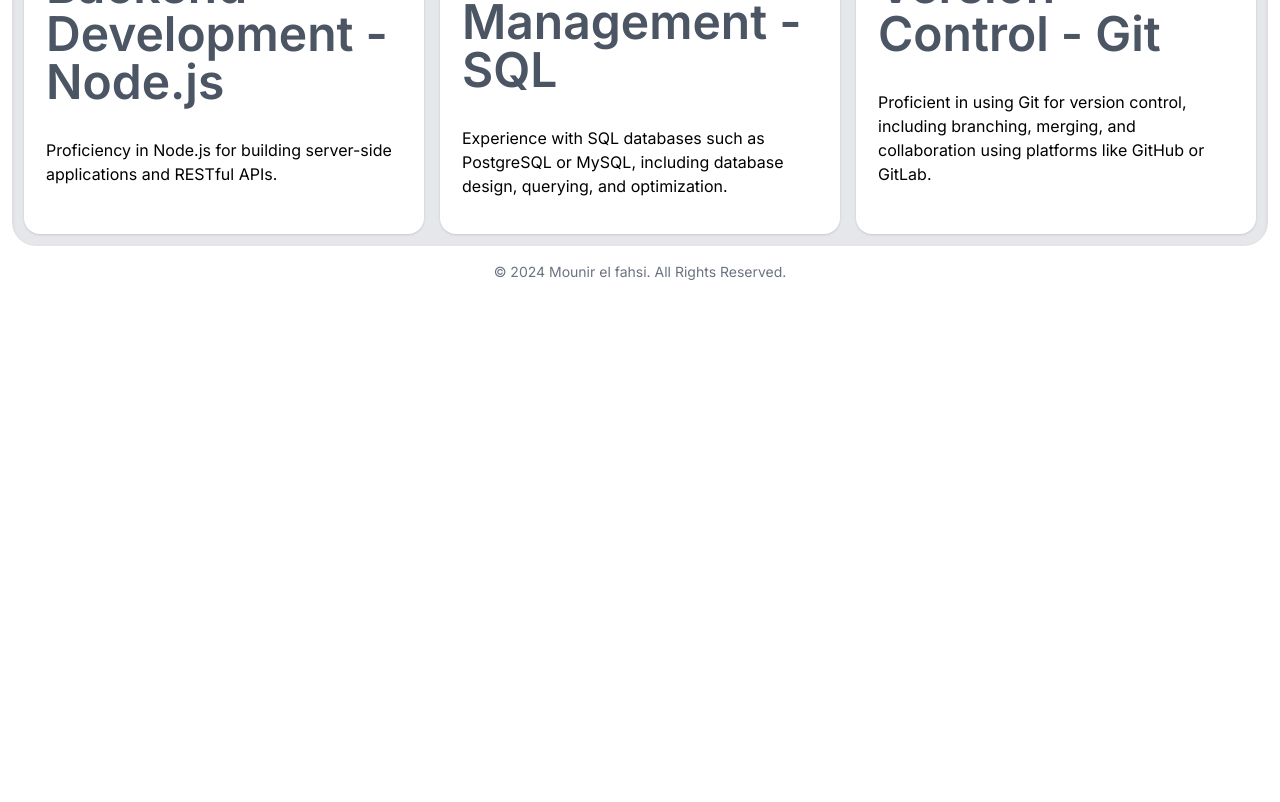
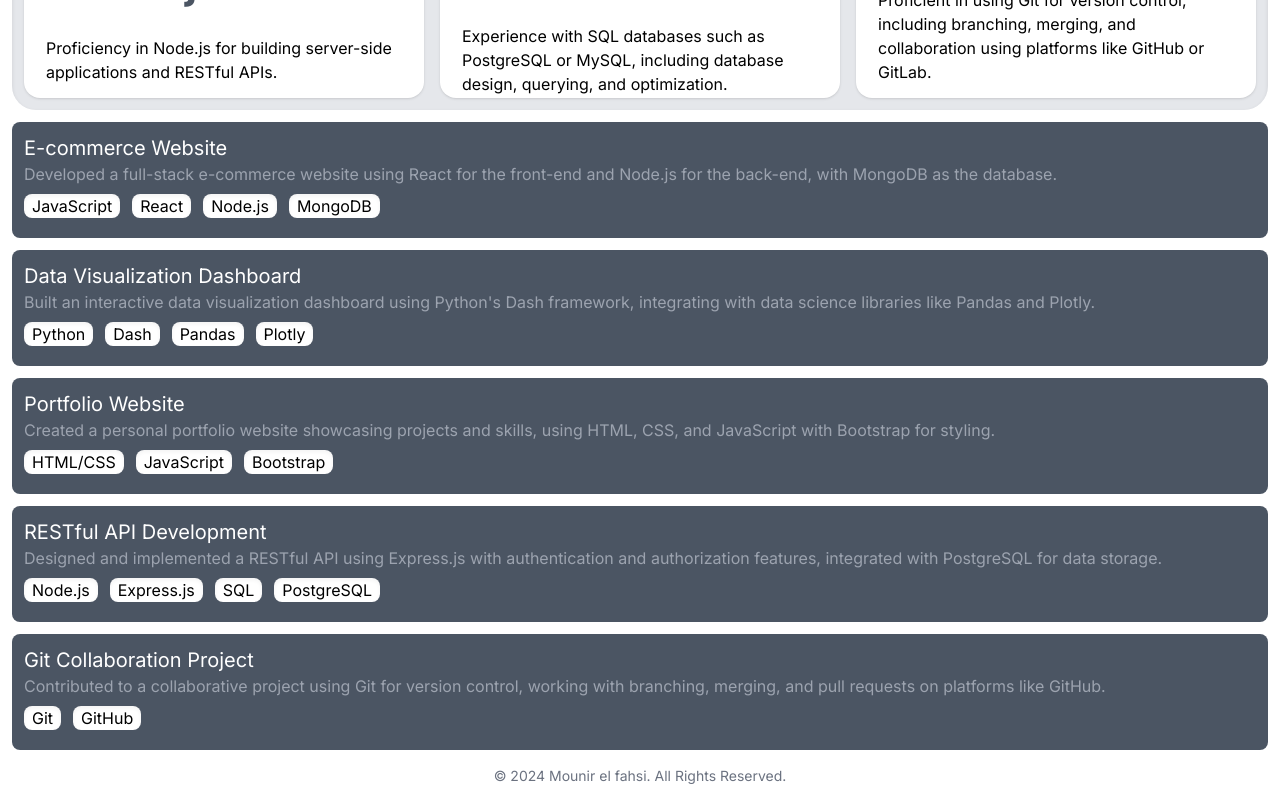
Before and after one commit to MetaFSI/Alx-portfolio, a Next.js app: page / in a window 1280 px wide. Shown: the part 500-1302 px from the top of the page. Before the commit the page ends 800 px from the top, so only its background shows below. Built offline with nearby package versions, Linux system fonts and the light colour scheme.

Commit message:
update projects

```diff
--- a/app/page.tsx
+++ b/app/page.tsx
@@ -1,15 +1,31 @@
 import React from 'react';
 import projectSkills from './skills'; // Importing the array of project skills
+import projectsX from './projects';
 
 export default function Home() {
   return (
-    <div className="bg-gray-200 mt-[5.3vh] grid grid-cols-3 gap-4  shadow-inner shadow-black/10 h-[88vh] mx-3 rounded-3xl p-3 ">
-      {projectSkills.map((skill:any,key:any) => (
+    <section>
+      <div className="bg-gray-200 mt-[5.3vh] grid md:grid-cols-3 gap-4  shadow-inner shadow-black/10  mx-3 rounded-3xl p-3 ">
+        {projectSkills.map((skill: any, key: any) => (
           <div key={skill.id} className=" bg-white rounded-2xl border-2 hover:border-gray-600 border-transparent transition-all cursor-pointer  shadow flex flex-col items-center justify-center px-5 gap-8">
             <h2 className="text-2xl md:text-3xl lg:text-5xl font-semibold text-gray-600">{skill.skill}</h2>
             <p className="">{skill.description}</p>
           </div>
         ))}
       </div>
+      <div className='grid mdgrid-cols-2 gap-3 m-3'>
+        {projectsX.map((item:any, key:any) => (
+          <div key={key} className='bg-gray-600 p-3 rounded-lg'>
+            <h1 className='text-white text-xl'>{item.name}</h1>
+            <p className='text-gray-400'>{item.description}</p>
+            <div className='flex gap-3 my-2'>
+              {item.skills.map((itemX:any, keyX:any) => (
+                <span key={keyX} className='bg-white px-2 rounded-lg shadow-inner'>{itemX}</span>
+              ))}
+            </div>
+          </div>
+        ))}
+      </div>
+    </section>
   );
 }
--- /dev/null
+++ b/app/projects.ts
@@ -0,0 +1,34 @@
+const projectsX: { id: number, name: string, description: string, skills: string[] }[] = [
+    {
+        id: 1,
+        name: "E-commerce Website",
+        description: "Developed a full-stack e-commerce website using React for the front-end and Node.js for the back-end, with MongoDB as the database.",
+        skills: ["JavaScript", "React", "Node.js", "MongoDB"]
+    },
+    {
+        id: 2,
+        name: "Data Visualization Dashboard",
+        description: "Built an interactive data visualization dashboard using Python's Dash framework, integrating with data science libraries like Pandas and Plotly.",
+        skills: ["Python", "Dash", "Pandas", "Plotly"]
+    },
+    {
+        id: 3,
+        name: "Portfolio Website",
+        description: "Created a personal portfolio website showcasing projects and skills, using HTML, CSS, and JavaScript with Bootstrap for styling.",
+        skills: ["HTML/CSS", "JavaScript", "Bootstrap"]
+    },
+    {
+        id: 4,
+        name: "RESTful API Development",
+        description: "Designed and implemented a RESTful API using Express.js with authentication and authorization features, integrated with PostgreSQL for data storage.",
+        skills: ["Node.js", "Express.js", "SQL", "PostgreSQL"]
+    },
+    {
+        id: 5,
+        name: "Git Collaboration Project",
+        description: "Contributed to a collaborative project using Git for version control, working with branching, merging, and pull requests on platforms like GitHub.",
+        skills: ["Git", "GitHub"]
+    }
+];
+
+export default projectsX;
```
Lines whose indentation alone changed are shown as unchanged.
